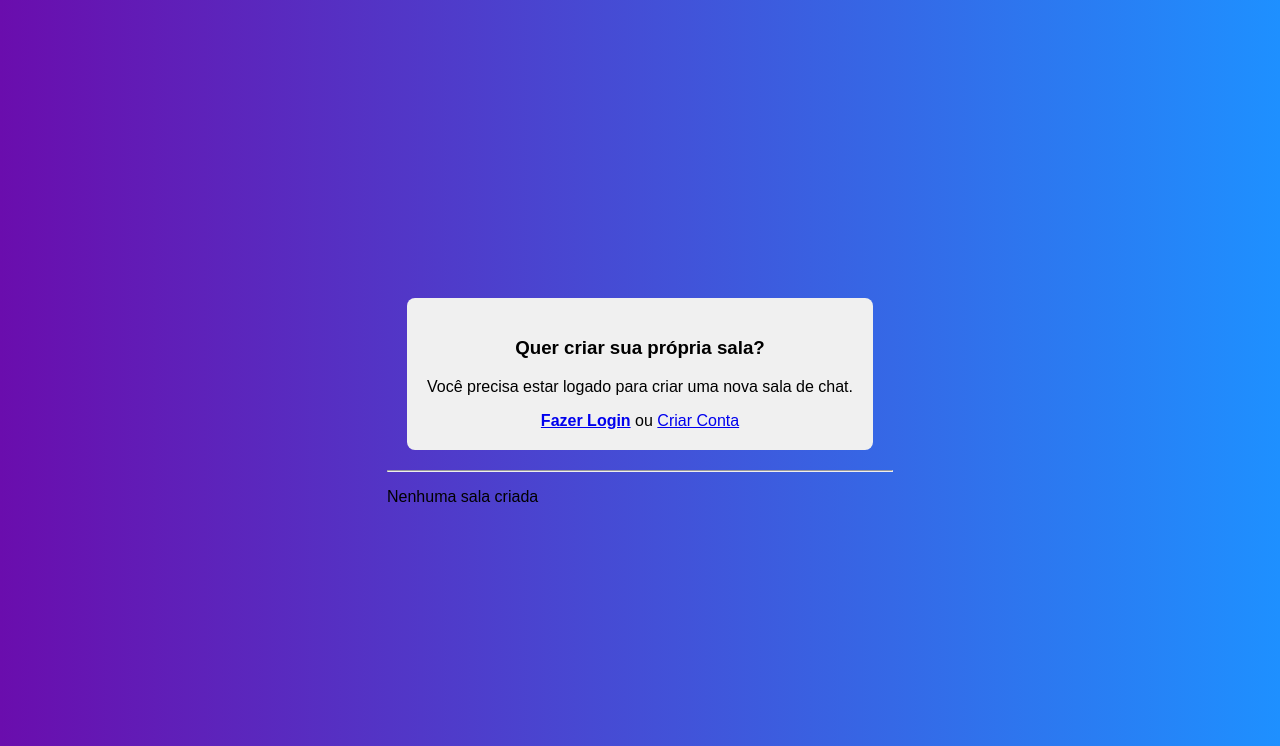
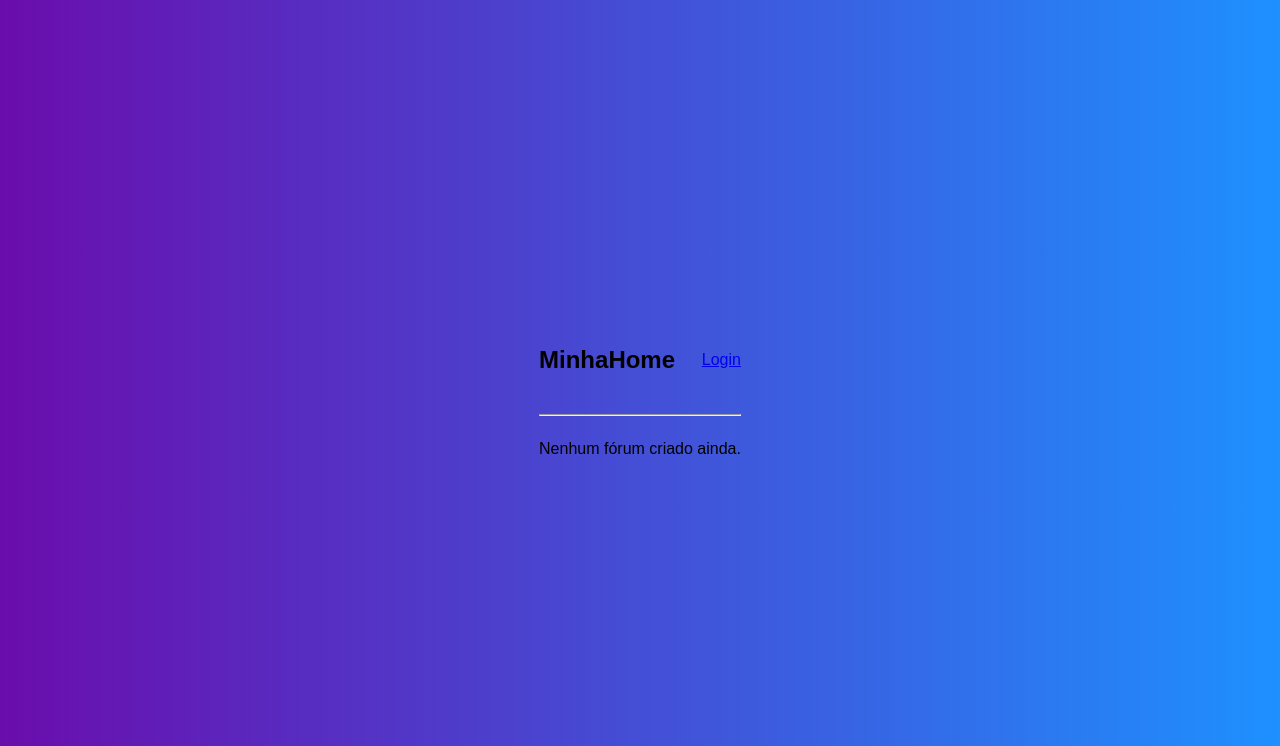
Before and after one commit to Fabiolmr/Tech4um, a Flask app: page / in a window 1280 px wide. Shown: the top 746 px of the page. Run offline with Flask 3, Linux system fonts and the light colour scheme; some libraries are stand-ins or nearby versions.

Commit message:
Botao logado/deslogado + alterações visuais no fórum

```diff
--- a/Project/application/controllers/auth.py
+++ b/Project/application/controllers/auth.py
@@ -92,4 +92,4 @@ def login():
 def logout():
     logout_user()
     flash("Você foi desconectado.", "info")
-    return redirect(url_for("auth.login"))
+    return redirect(url_for("main.home"))
--- a/Project/templates/home.html
+++ b/Project/templates/home.html
@@ -2,53 +2,63 @@
 
 {% block content %}
 
+<!-- Topo / canto superior direito -->
+<div style="display: flex; justify-content: space-between; align-items: center; margin-bottom: 20px;">
+    <h2>MinhaHome</h2>
+    <div>
+        {% if current_user.is_authenticated %}
+            Olá, {{ current_user.username }} | <a href="{{ url_for('auth.logout') }}">Sair</a>
+        {% else %}
+            <a href="{{ url_for('auth.login') }}" class="btn">Login</a>
+        {% endif %}
+    </div>
+</div>
+
+<!-- Mensagens de flash -->
 {% with messages = get_flashed_messages(with_categories=true) %}
     {% if messages %}
-                <ul>
+        <div style="margin-bottom: 20px;">
             {% for category, message in messages %}
-                    <li class="alert alert-{{ category }}">{{ message }}</li>
+                <div style="padding: 10px; border: 1px solid #ccc; margin-bottom: 5px; border-radius: 5px; background-color: #f9f9f9;">
+                    {{ message }}
+                </div>
             {% endfor %}
-                </ul>
+        </div>
     {% endif %}
 {% endwith %}
 
-    {% if current_user.is_authenticated %} <!-- SE O USUÁRIO JÁ FOR AUTENTICADO -->
-        <form method="post" class="buttons">
-            <h3>Cadastre fórum</h3>
-            <div>               <!-- CAMPOS DE ENTRADA PARA CADASTRO DE FORUM -->
+<!-- Formulário para criar fórum, apenas se estiver logado -->
+{% if current_user.is_authenticated %}
+    <div style="border: 1px solid #ddd; padding: 15px; margin-bottom: 20px; border-radius: 8px;">
+        <form method="post">
+            <h3>Cadastrar Novo Fórum</h3>
+            <div style="margin-bottom: 10px;">
                 <label>Nome:</label>
-                    <input type="text" id="create_name" name="create_name" placeholder="Pick a name!" />
-                <label>descrição:</label>
-                    <input type="text" id="create-desc" name="create-desc" placeholder="description" />
-
-            </div>              <!-- FIM CAMPO -->
-            <button type="submit" name="create" class="create-btn">Create a Room</button>
+                <input type="text" name="create_name" placeholder="Nome do fórum">
+            </div>
+            <div style="margin-bottom: 10px;">
+                <label>Descrição:</label>
+                <input type="text" name="create-desc" placeholder="Descrição do fórum">
+            </div>
+            <button type="submit" name="create">Criar Fórum</button>
         </form>
-
-        {% else %} <!-- SE NÃO -->
-            <!-- ESTILIZAÇÃO RÁPIDA -->
-        <div style="text-align: center; margin: 20px; padding: 20px; background-color: #f0f0f0; border-radius: 8px;">
-                <h3>Quer criar sua própria sala?</h3>
-                <p>Você precisa estar logado para criar uma nova sala de chat.</p>
-                <a href="{{ url_for('auth.login') }}" style="font-weight: bold;">Fazer Login</a> ou
-                <a href="{{ url_for('auth.register') }}">Criar Conta</a>
     </div>
-    {% endif %} <!-- FIM IF -->
+{% endif %}
 
 <hr>
-        <!-- -------- LISTAGEM DE SALAS CADASTRADAS -------------- -->
-    <div>
+
+<!-- Listagem dos fóruns em cards (simulando feed do Reddit) -->
+<div style="display: flex; flex-wrap: wrap; gap: 15px;">
     {% for room in rooms %}
+        <div style="border: 1px solid #ccc; border-radius: 8px; padding: 15px; width: 250px; background-color: #fff; box-shadow: 0 2px 5px rgba(0,0,0,0.1);">
+            <h4>{{ room.name }}</h4>
+            <p>{{ room.description }}</p>
             <form method="post">
-            <ul>
-                <li>id = {{ room.id }}</li>
-                <li>nome = {{ room.name }}</li>
-                <li>descrição = {{ room.description }}</li>
-            </ul>
                 <button type="submit" name="entrar" value="{{ room.id }}">Entrar</button>
             </form>
+        </div>
     {% else %}
-            <p>Nenhuma sala criada</p>
+        <p>Nenhum fórum criado ainda.</p>
     {% endfor %}
 </div>
 
```
Lines whose indentation alone changed are shown as unchanged.
